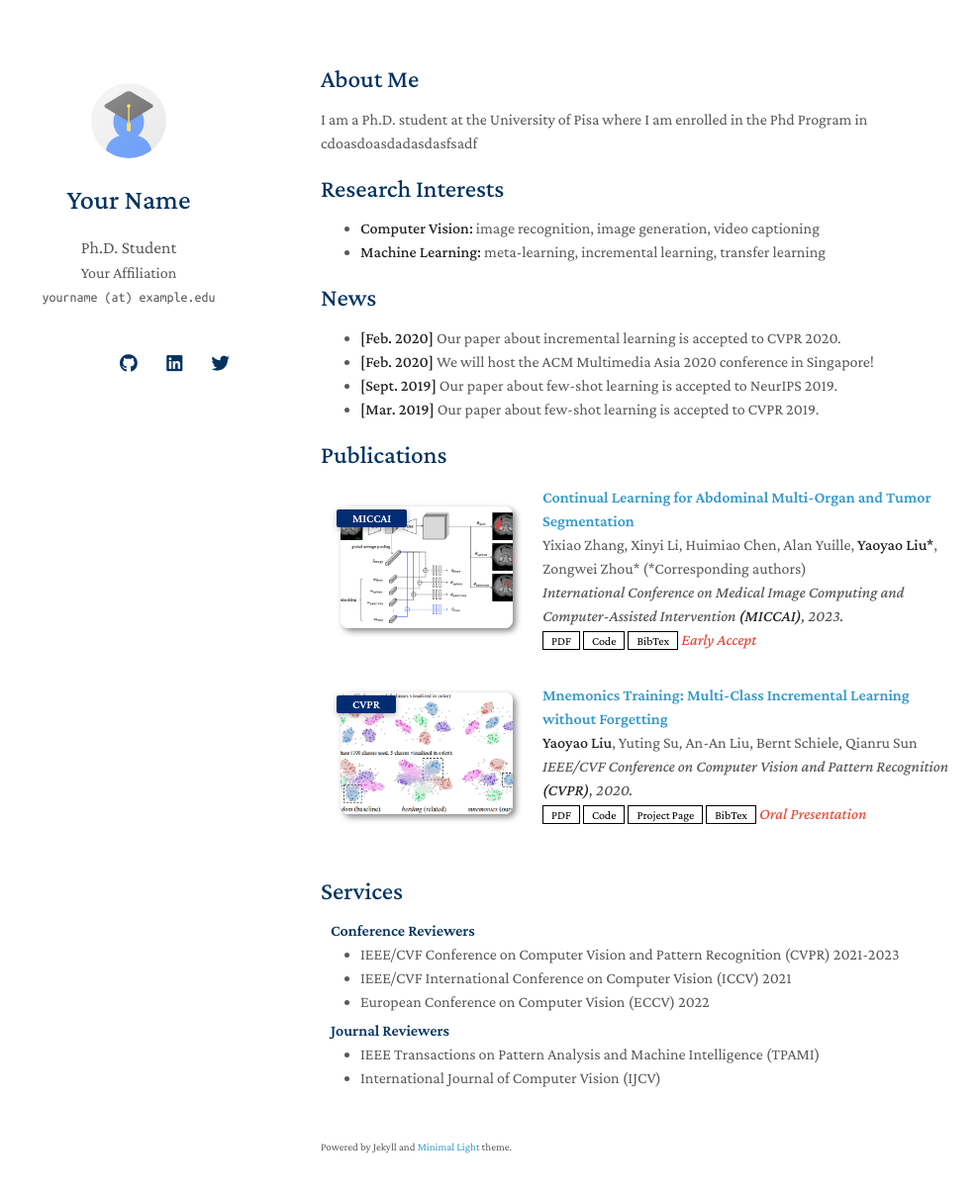
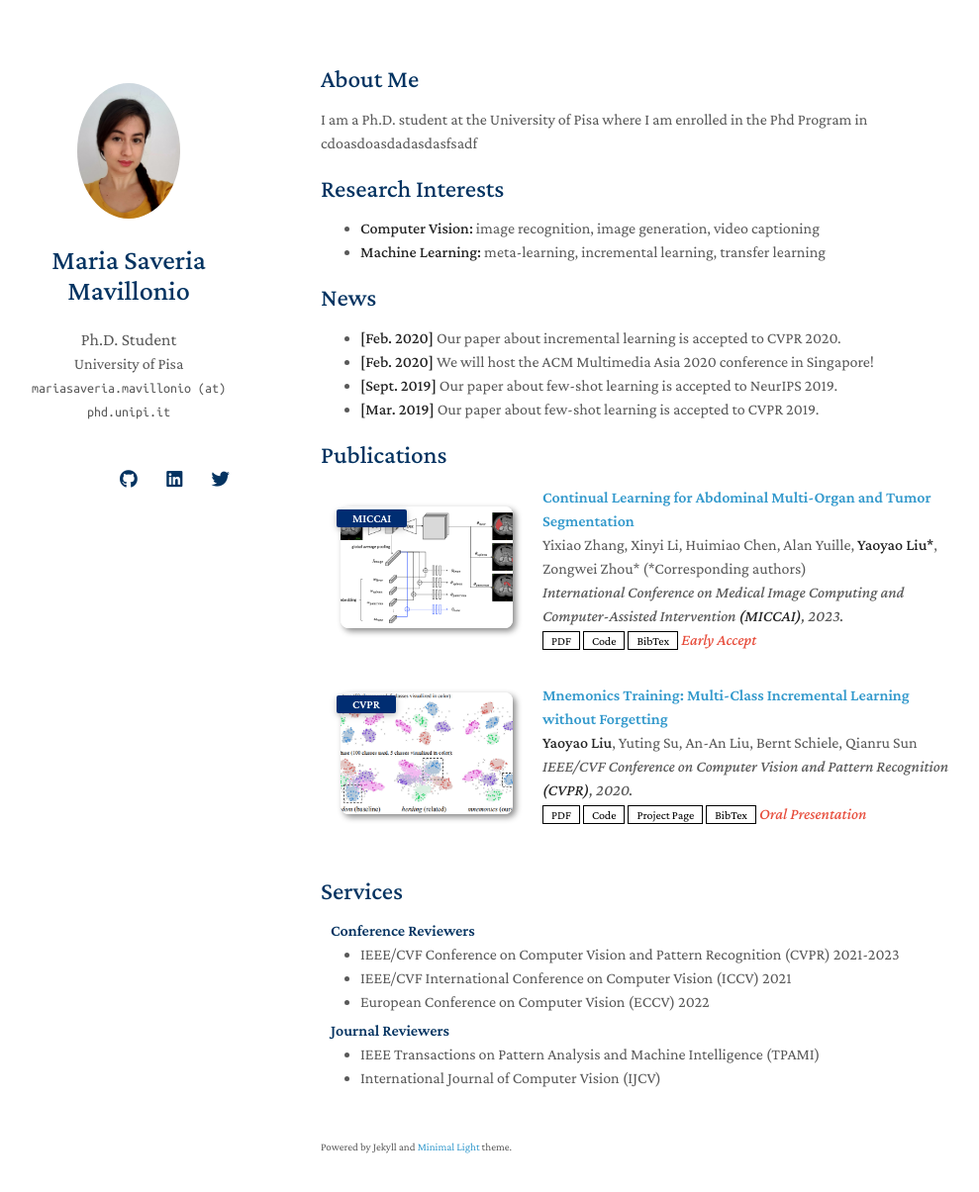
Before and after one commit to marisamavillonio/marisamavillonio.github.io, a Jekyll site: the page built from index.md, in a window 1280 px wide and 1240 px high. Shown: the top 1205 px of the window at 99% size, without its empty margins (146-1135 px from the left). Built offline with Jekyll 4.4.1, drawn with Linux system fonts in a browser that asks for light colours; nearby versions of some CDN libraries; a style sheet for code colours, icons or effects is not loaded; our own code applies the rules of GitHub Pages for plain Markdown files.

Commit message:
Add photo

```diff
--- a/_config.yml
+++ b/_config.yml
@@ -1,14 +1,14 @@
 # Basic Information
-title: Your Name
+title: Maria Saveria Mavillonio
 position: Ph.D. Student
-affiliation: Your Affiliation
-email: yourname (at) example.edu
+affiliation: University of Pisa
+email: mariasaveria.mavillonio (at) phd.unipi.it
 
 # Search Engine Optimization (SEO)
 # The following information is used to improve the website traffic from search engines, e.g., Google.
-keywords: minimal light
-description: The Minimal Light is a simple and elegant jekyll theme for academic personal homepage.
-canonical: https://minimal-light-theme.yliu.me/
+keywords: personal website
+description: Personal website of Maria Saveria Mavillonio
+canonical:
 
 # Links
 # If you don't need one of them, you may delete the corresponding line.
@@ -20,7 +20,7 @@ twitter: https://twitter.com/
 
 # Images (e.g., your profile picture and your website's favicon)
 # "favicon" and "favicon_dark" are used for the light and dark modes, respectively.
-avatar: ./assets/img/avatar.png
+avatar: ./assets/img/foto_unipi.png
 favicon: ./assets/img/favicon.png
 favicon_dark: ./assets/img/favicon-dark.png
 
@@ -38,7 +38,7 @@ font: "Serif" # or "Sans Serif"
 
 # Google Analytics ID
 # Please remove this if you don't use Google Analytics
-google_analytics: UA-111540567-4
+google_analytics:
 
 # Use this project as a remote theme for GitHub Pages
 # See the guide here: https://docs.github.com/en/pages/setting-up-a-github-pages-site-with-jekyll/adding-a-theme-to-your-github-pages-site-using-jekyll
```
Also changed, not shown: assets/img/foto_unipi.png (added).
